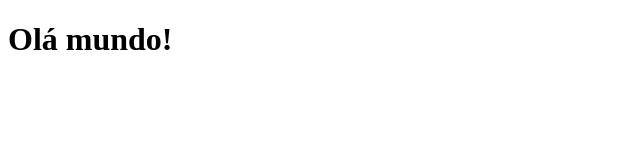
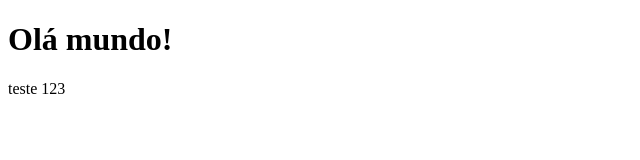
Before and after one commit to Haposo/curso-git-e-github, a plain HTML site: page index.html in a window 1280 px wide. Shown: the full height of the page, 0-640 px from the left. Drawn offline with Linux system fonts and the light colour scheme.

Commit message:
adicionado teste 123

```diff
--- a/index.html
+++ b/index.html
@@ -8,5 +8,6 @@
 </head>
 <body>
     <h1>Olá mundo!</h1>
+    <p>teste 123</p>
 </body>
 </html>
```
